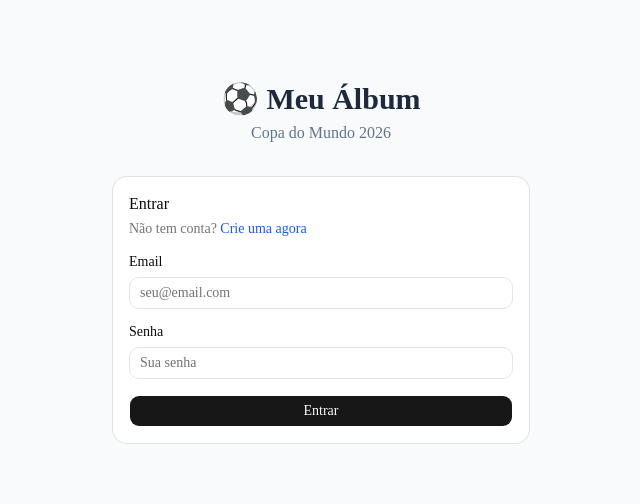
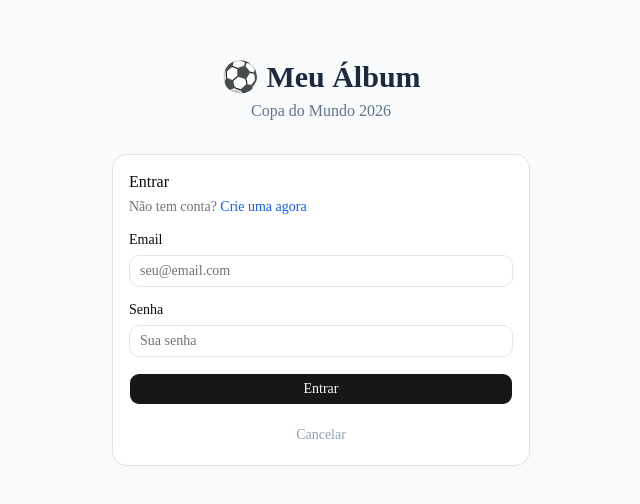
Before and after one commit to Pgfeae1/sticker-album, a Next.js app: page /login in a window 1280 px wide. Shown: the part 138-642 px from the top of the page, without its empty margins (319-959 px from the left). Built offline with nearby package versions, Linux system fonts and the light colour scheme; no server answers.

Commit message:
fix: add buttons to go back on some pages

```diff
--- a/src/app/(auth)/login/page.tsx
+++ b/src/app/(auth)/login/page.tsx
@@ -97,6 +97,13 @@ export default function LoginPage() {
           <Button type="submit" className="w-full" disabled={loading}>
             {loading ? "Entrando..." : "Entrar"}
           </Button>
+          <button
+            type="button"
+            onClick={() => router.push("/albuns")}
+            className="w-full text-sm text-slate-400 hover:text-slate-600 transition-colors py-1"
+          >
+            Cancelar
+          </button>
         </form>
       </CardContent>
     </Card>
```
